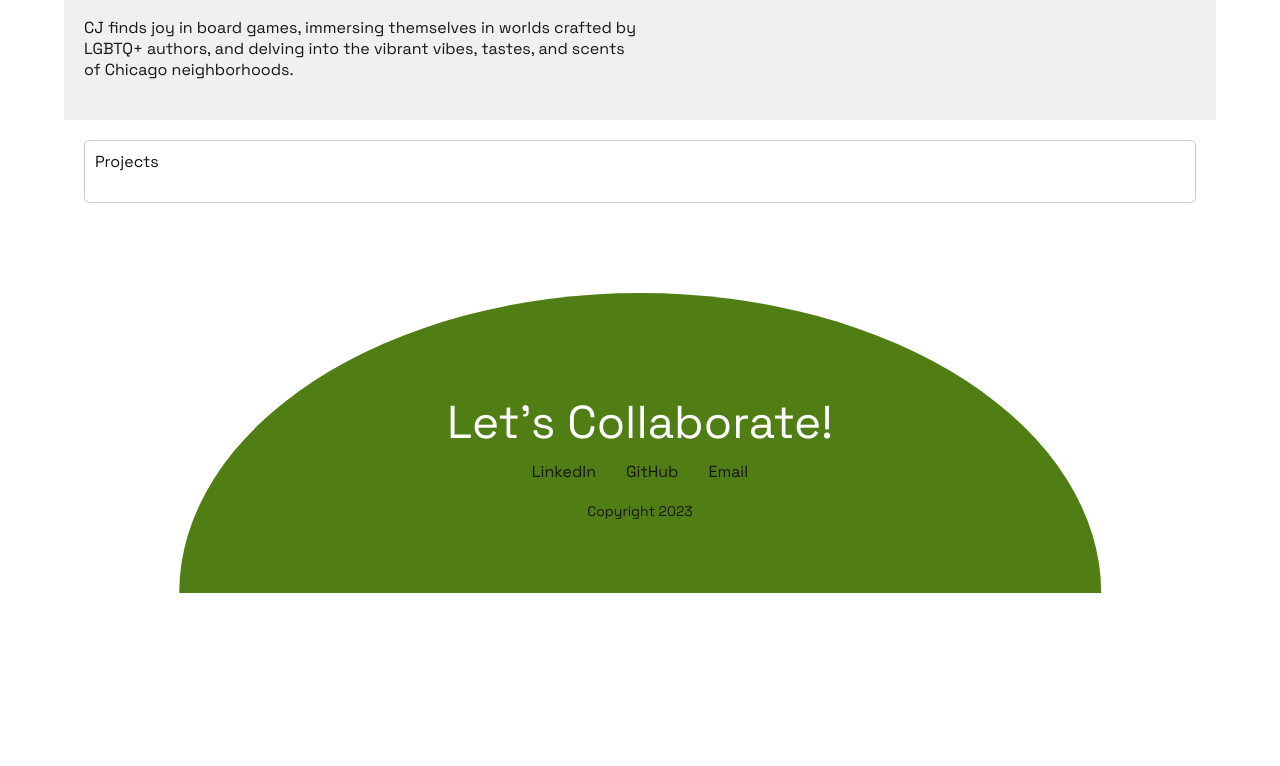
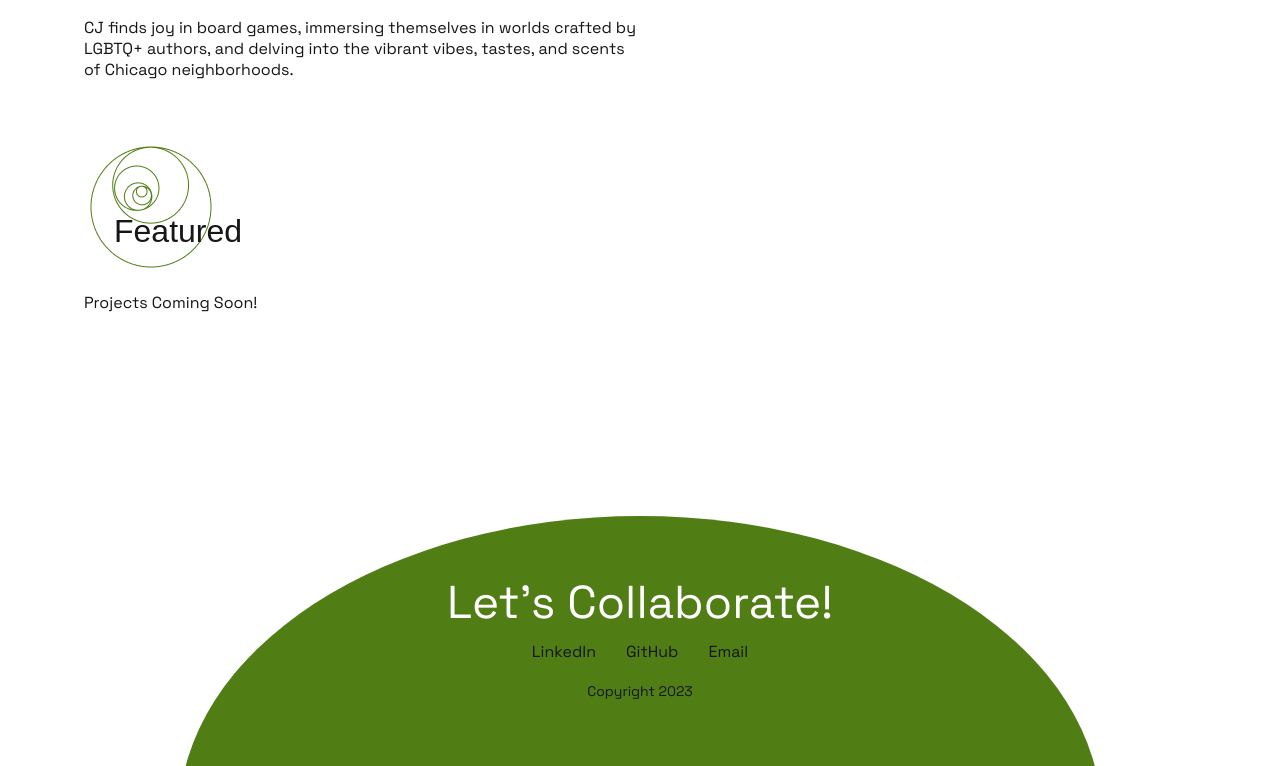
Before and after one commit to CJ-Jewell/UX_UI_HW_17, a plain HTML site: page index.html in a window 1280 px wide. Shown: the part 859-1625 px from the top of the page. Before the commit the page ends 1452 px from the top, so only its background shows below. Drawn offline with Linux system fonts and the light colour scheme.

Commit message:
home page

```diff
--- a/CSS/style.css
+++ b/CSS/style.css
@@ -6,8 +6,6 @@ body, h1, h2, h3, p, ul, li {
     padding: 0;
     list-style-type: none;
 }
-
-
 
 
 /* Whole page */
@@ -70,9 +68,8 @@ hero {
     align-items: center;
     justify-content: space-between;
     padding: 20px;
-    background-color: #f0f0f0;
+    background-color: #fff;
 }
-
 
 .chicago {
     font-size: 16px;
@@ -118,26 +115,48 @@ main {
     padding: 20px;
 }
 
-section {
+
+
+.topicheader {
+    display: flex;
+    height: 110px;
+    width: 100%;
+    flex-direction: row;
+}
+
+.text {
+    position: relative;
+    background-image: url("../Images/Logo\ Small.png");
+    background-repeat: no-repeat;
     margin-bottom: 20px;
     padding: 10px;
-    background-color: #fff;
-    border: 1px solid #ccc;
-    border-radius: 5px;
+    display: flex;
+    width: 100%;
+    height: 100%;
+    padding-top: 20px;
+    justify-content: flex-start;
+    align-items: flex-end;
+
 }
 
-
-
+.topictext {
+    font-size: 32px;
+    font-family: "Violet Sans", sans-serif;
+    margin: 20px;
+}
 
 
 
 /***** Style the footer */
 footer {
-  /*  background-color: #333; */
+ /* background-color: #333; */
     color: #161616;
     text-align: center;
     padding-top: 150px;
     position: relative;
+    display: flex;
+    flex-direction: column;
+    align-items: center;
 }
 
 .dome-background {
@@ -149,10 +168,9 @@ footer {
     overflow: hidden;
 }
 
-/* Style for the dome shape */
 .dome {
     position: absolute;
-    bottom: -300px; /* Half of the dome height */
+    bottom: -350px; /* Half of the dome height */
     left: 50%;
     transform: translateX(-50%);
     width: 80%;
@@ -165,7 +183,13 @@ footer {
 }
 
 .content {
-    position: relative;
+    position: absolute;
+    bottom: 80%;
+    left: 50%;
+    transform: translate(-50%,50%);
+    display: flex;
+    align-items: center;
+    flex-direction: column;
     z-index: 1;
 }
 
@@ -197,7 +221,7 @@ footer {
     color: #f7f7f7;
 }
 
-/* Style for the copyright paragraph */
+/* copyright */
 footer p:last-child {
     margin: 0;
     font-size: 14px;
--- a/index.html
+++ b/index.html
@@ -72,18 +72,26 @@
 
     <!--------main-->
     <main>
-        <section>
+        <div class="topicheader">
+            <div class="text">
+                <p class="topictext">Featured</p>
 
-            <p>Projects</p>
-        </section>
+            </div>
+        </div>
+        <br>
+        <br>
+
+        <p>Projects Coming Soon!</p>
     </main>
+    <br>
+    <br>
+    <br>
 
     <!------- footer-->
 
     <footer>
         <div class="dome-background">
-            <div class="dome"></div>
-        </div>
+            <div class="dome">
                 <div class="content">
                     <p class="colab">Let's Collaborate!</p>
                     <ul class="footlist">
@@ -93,6 +101,9 @@
                     </ul>
                     <p>Copyright 2023</p>
                 </div>
+            </div>
+        </div>
+
     </footer>
 
 </body>
```
Lines whose indentation alone changed are shown as unchanged.
